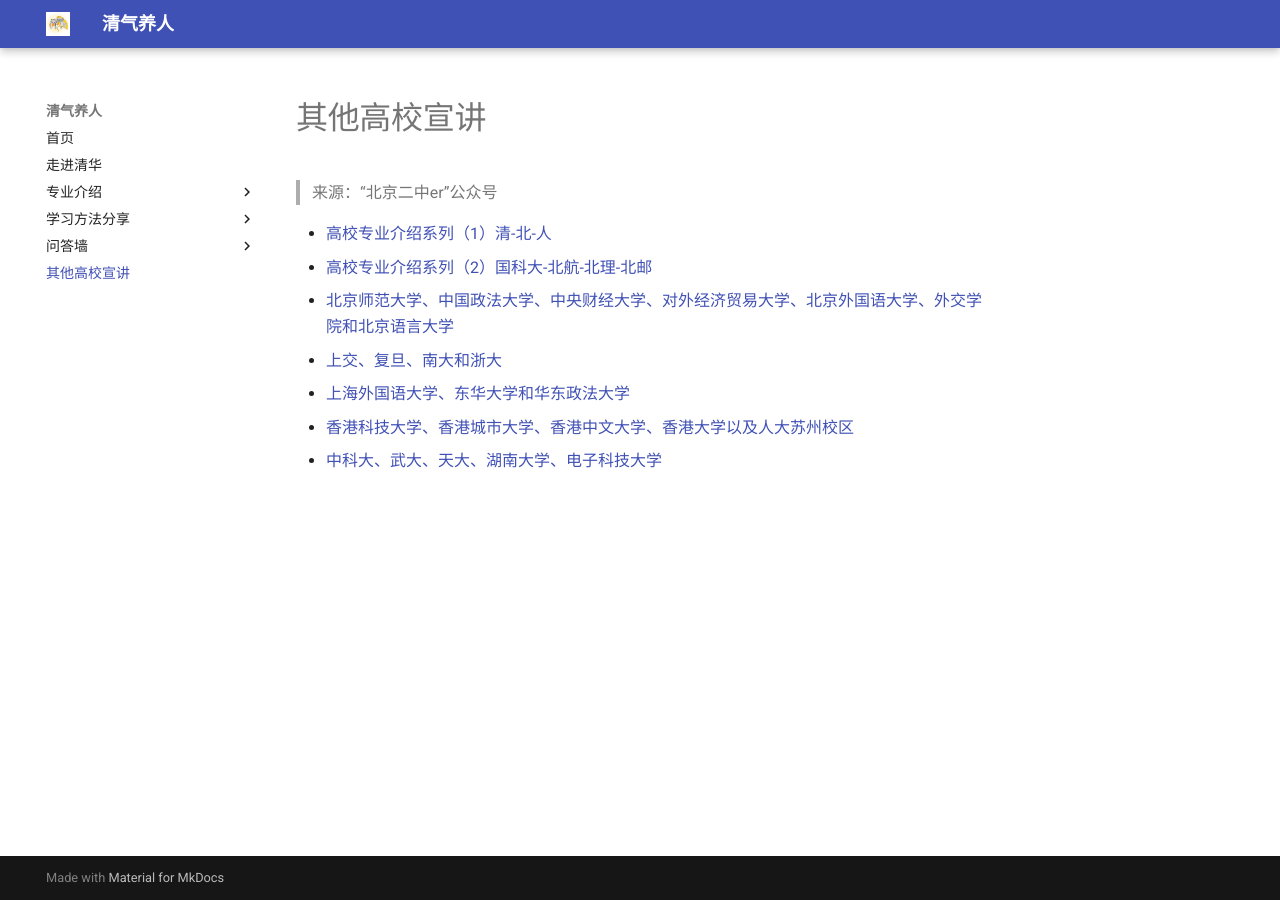
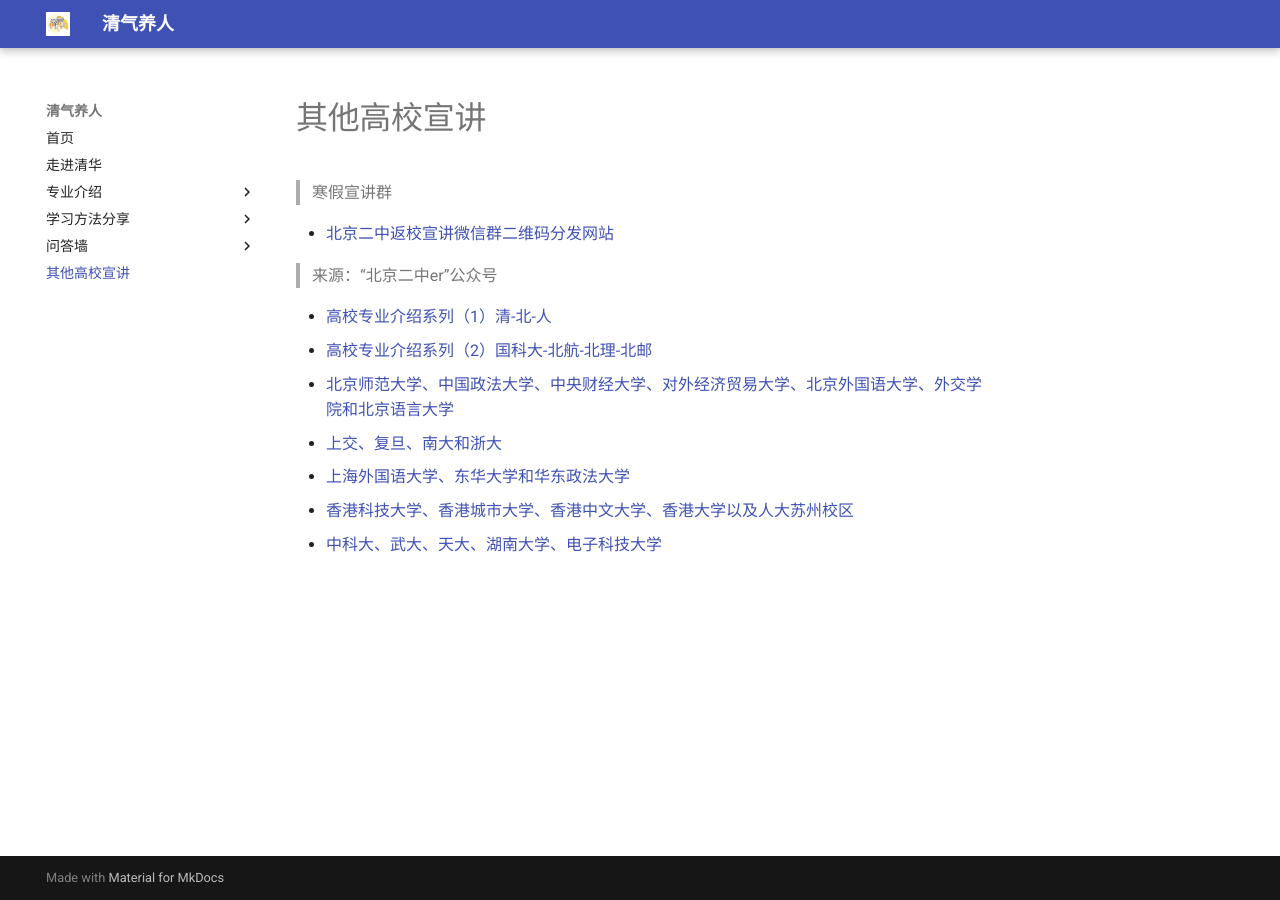
Before and after one commit to Peter-JY/qingqiyangren, an MkDocs documentation site: the page built from docs/others.md, in a window 1280 px wide. Built offline with MkDocs 1.6.1 and Material for MkDocs 9.7.7, drawn with Linux system fonts in a browser that asks for light colours.

Commit message:
Update nav-column
Update nav-column.

```diff
--- a/docs/others.md
+++ b/docs/others.md
@@ -1,4 +1,8 @@
 # 其他高校宣讲
+
+> 寒假宣讲群
+
+* [北京二中返校宣讲微信群二维码分发网站](https://univpublicizer-qrcodeplatform.pages.dev/home?port=2233)
 
 > 来源：“北京二中er”公众号
 
--- a/mkdocs.yml
+++ b/mkdocs.yml
@@ -23,11 +23,13 @@
     - 经济、金融与管理类: 专业介绍/经济、金融与管理类.md
     - 强基计划: 专业介绍/强基计划.md
     - 协和医学院: 专业介绍/协和医学院.md
+    - 笃实书院: 专业介绍/笃实书院.md
   - 学习方法分享:
     - 语文: 学习方法分享/study.md
   - 问答墙:
     - 2022: 问答墙/2022.md
     - 2023: 问答墙/2023.md
+    - 2024: 问答墙/2024.md
   # - 新生入学指南: 新生入学指南.md
   - 其他高校宣讲: others.md
 
```
